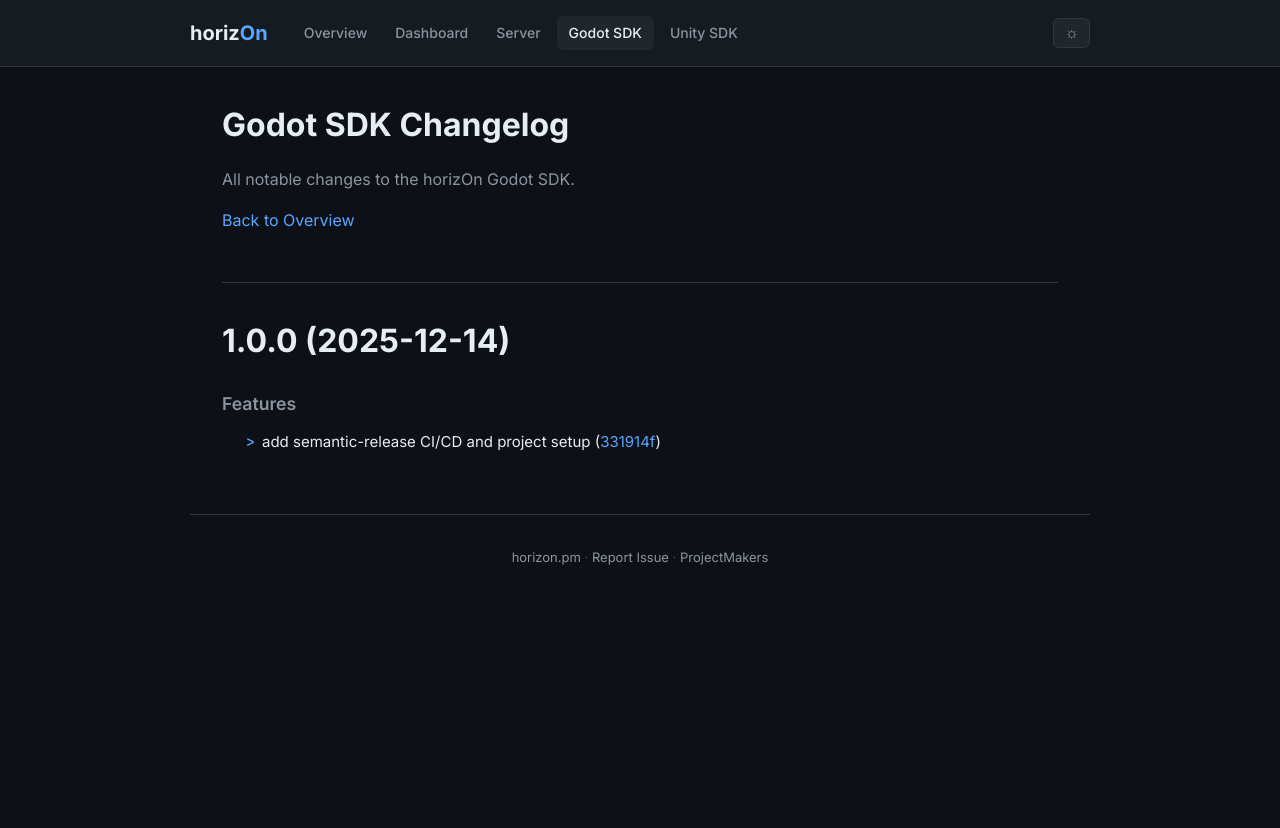
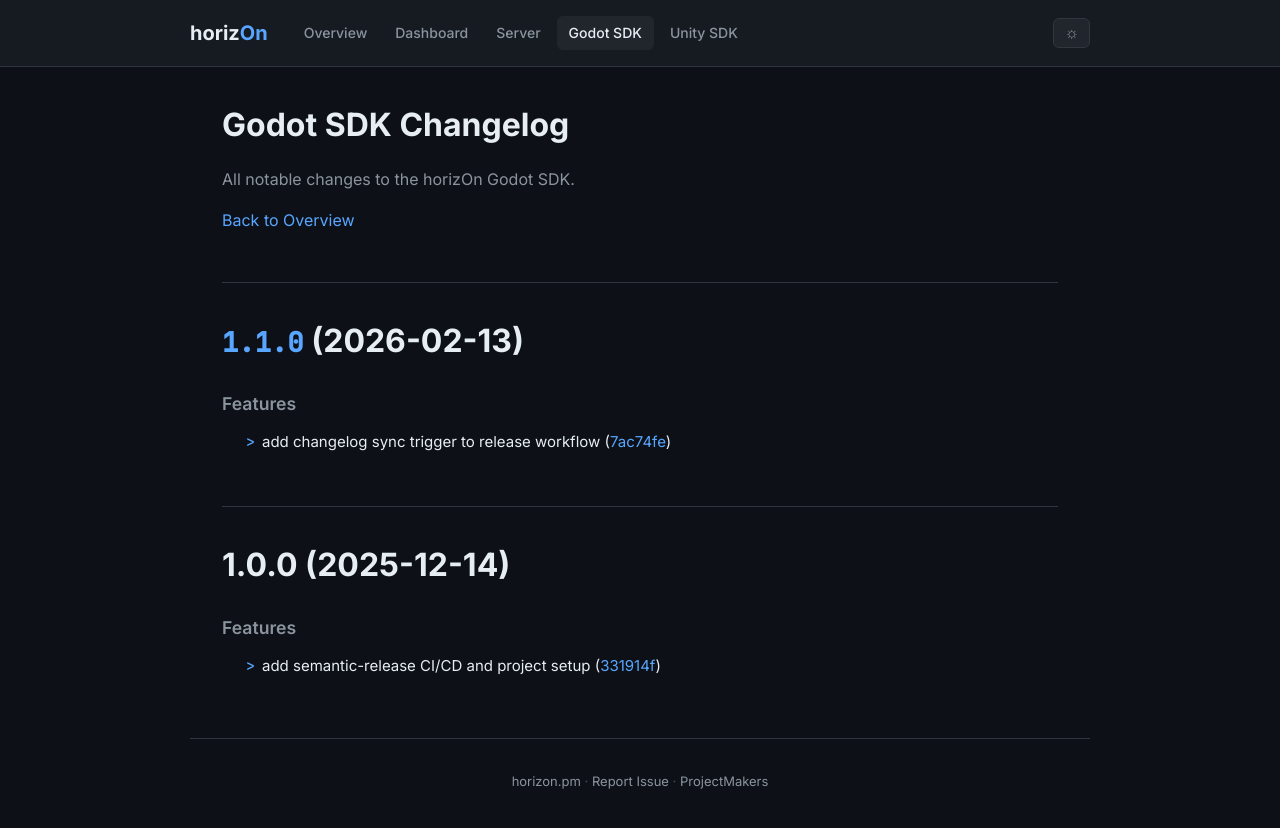
Before and after one commit to ProjectMakersDE/horizOn-Changelog, a Jekyll site: the page built from godot-sdk-changelog.md, in a window 1280 px wide. Shown: the top 828 px of the page. Built offline with Jekyll 4.4.1, drawn with Linux system fonts in a browser that asks for light colours.

Commit message:
chore: sync changelogs [skip ci]

```diff
--- a/godot-sdk-changelog.md
+++ b/godot-sdk-changelog.md
@@ -9,6 +9,13 @@ All notable changes to the horizOn Godot SDK.
 
 [Back to Overview](.)
 
+# [1.1.0](https://github.com/ProjectMakersDE/horizOn-SDK-Godot/compare/v1.0.0...v1.1.0) (2026-02-13)
+
+
+### Features
+
+* add changelog sync trigger to release workflow ([7ac74fe](https://github.com/ProjectMakersDE/horizOn-SDK-Godot/commit/7ac74fef8d63e756b49676a1e7d227aa1b0c85bc))
+
 # 1.0.0 (2025-12-14)
 
 
```
